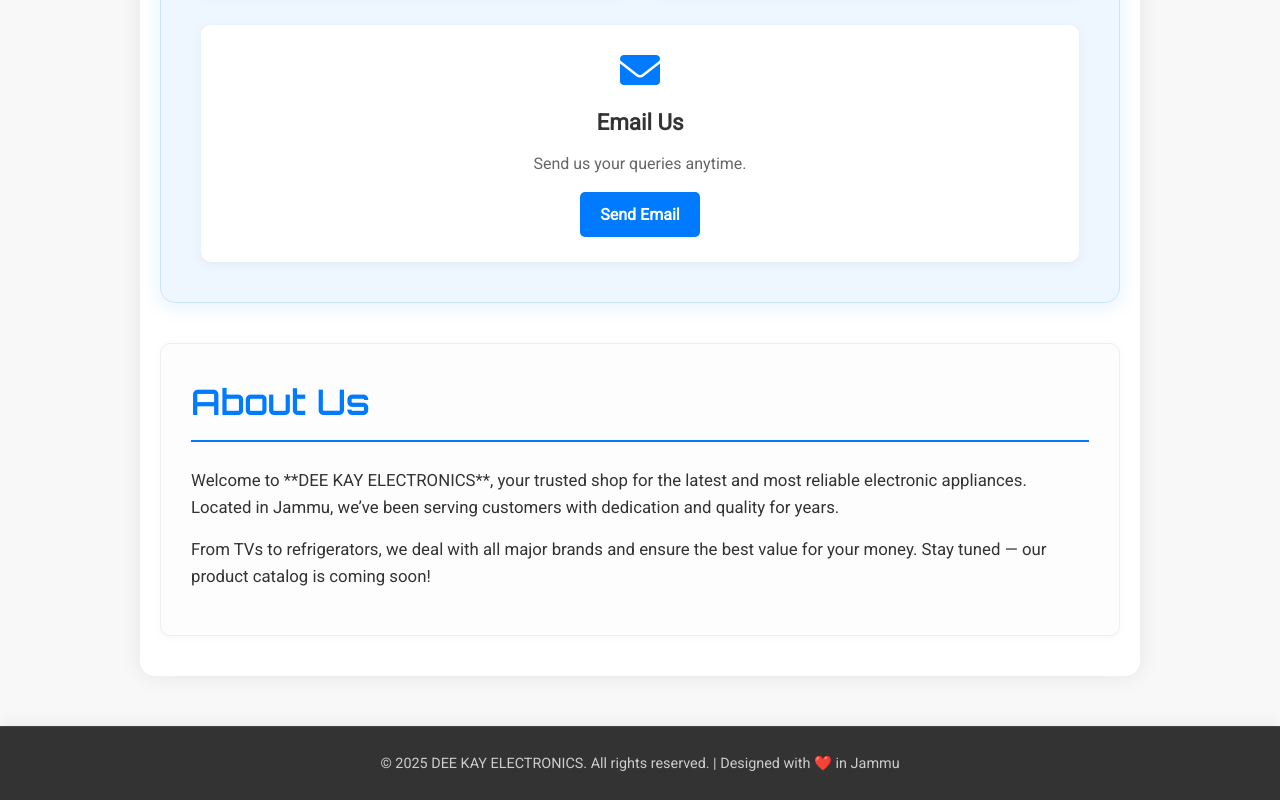
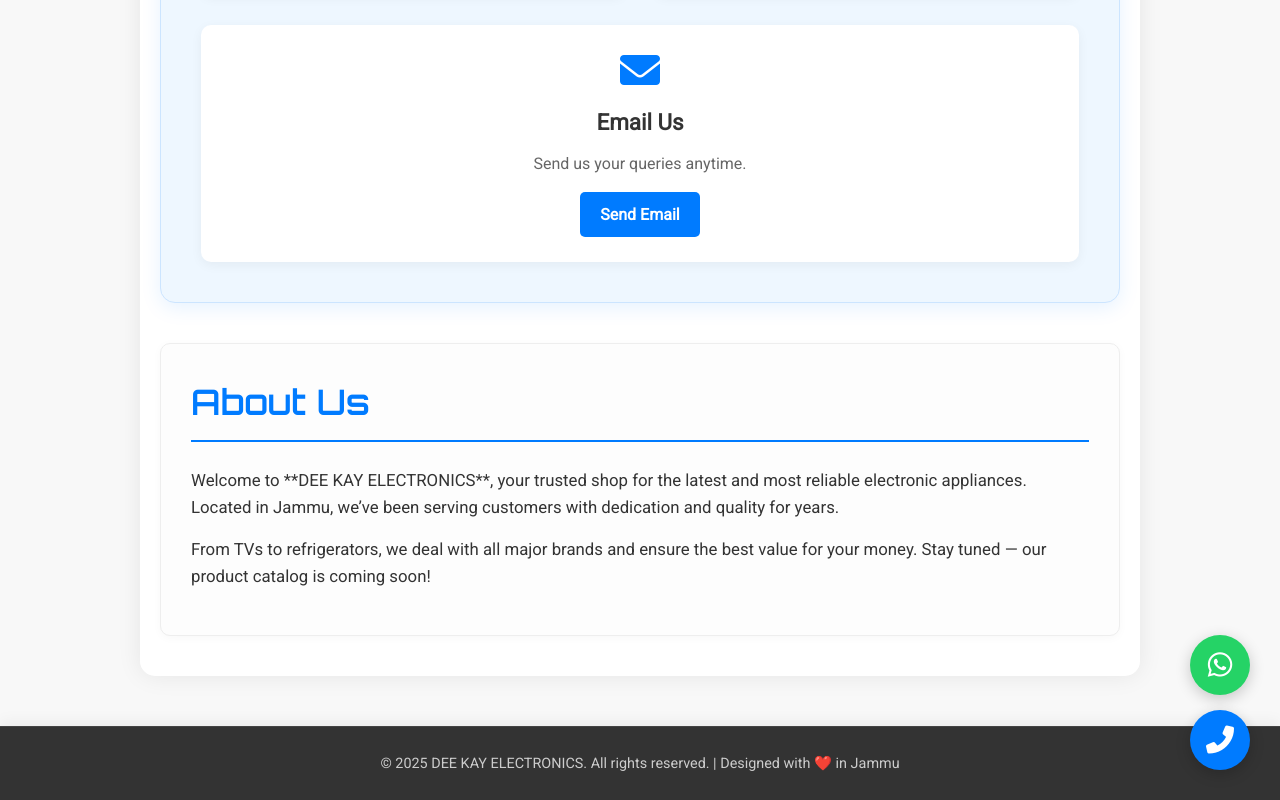
Before and after one commit to DeeKayElectronics/Shop_Website, a plain HTML site: page main1.html in a window 1280 px wide. Shown: the part 1160-1960 px from the top of the page. Drawn offline with Linux system fonts and the light colour scheme.

Commit message:
Update main1.html

```diff
--- a/main1.html
+++ b/main1.html
@@ -276,6 +276,45 @@
         }
 
 
+        /* Fixed WhatsApp and Call Buttons */
+        .fixed-buttons {
+            position: fixed;
+            bottom: 30px; /* Adjust as needed */
+            right: 30px; /* Adjust as needed */
+            z-index: 1000; /* Ensure they are above other content */
+            display: flex;
+            flex-direction: column; /* Stack buttons vertically */
+            gap: 15px; /* Space between buttons */
+        }
+
+        .fixed-buttons a {
+            display: flex;
+            justify-content: center;
+            align-items: center;
+            width: 60px; /* Size of the button */
+            height: 60px; /* Size of the button */
+            border-radius: 50%; /* Make them circular */
+            color: white;
+            font-size: 28px; /* Icon size */
+            text-decoration: none;
+            box-shadow: 0 4px 15px rgba(0, 0, 0, 0.2);
+            transition: transform 0.3s ease, box-shadow 0.3s ease;
+        }
+
+        .fixed-buttons a:hover {
+            transform: scale(1.1); /* Slightly enlarge on hover */
+            box-shadow: 0 6px 20px rgba(0, 0, 0, 0.3);
+        }
+
+        .whatsapp-btn {
+            background-color: #25D366; /* WhatsApp green */
+        }
+
+        .call-btn {
+            background-color: #007bff; /* Your primary blue accent color */
+        }
+
+
         /* Responsive Adjustments for Main Page */
         @media (max-width: 992px) {
             #quick-info .info-card {
@@ -326,6 +365,18 @@
                 0% { transform: translateX(0); }
                 100% { transform: translateX(calc(-165px * 6)); } /* (150px + 15px) * 6 unique slides */
             }
+
+            /* Media Queries for Fixed Buttons (adjust their position on smaller screens) */
+            .fixed-buttons {
+                bottom: 20px;
+                right: 20px;
+                gap: 10px;
+            }
+            .fixed-buttons a {
+                width: 50px;
+                height: 50px;
+                font-size: 24px;
+            }
         }
 
         @media (max-width: 480px) {
@@ -367,6 +418,16 @@
                 0% { transform: translateX(0); }
                 100% { transform: translateX(calc(-130px * 6)); } /* (120px + 10px) * 6 unique slides */
             }
+
+            .fixed-buttons {
+                bottom: 15px;
+                right: 15px;
+            }
+            .fixed-buttons a {
+                width: 45px;
+                height: 45px;
+                font-size: 22px;
+            }
         }
     </style>
 </head>
@@ -378,14 +439,16 @@
     </header>
 
     <nav>
-    <a href="#brands">Products</a> <a href="#quick-info">Quick Info</a>
+        <a href="#brands">Products</a>
+        <a href="#quick-info">Quick Info</a>
         <a href="#about">About Us</a>
     </nav>
 
     <div class="container">
 
         <section id="brands" class="section">
-      <h2>Product Showcase</h2> <div class="slider-container">
+            <h2>Product Showcase</h2>
+            <div class="slider-container">
                 <div class="slider-track">
                     <div class="product-slide"><img src="https://via.placeholder.com/200x150/007bff/ffffff?text=Smart+TV" alt="Smart TV"></div>
                     <div class="product-slide"><img src="https://via.placeholder.com/200x150/28a745/ffffff?text=Washing+Machine" alt="Washing Machine"></div>
@@ -444,5 +507,14 @@
         © 2025 DEE KAY ELECTRONICS. All rights reserved. | Designed with ❤️ in Jammu
     </footer>
 
+    <div class="fixed-buttons">
+        <a href="https://wa.me/919906320240" class="whatsapp-btn" target="_blank" aria-label="Chat on WhatsApp">
+            <i class="fab fa-whatsapp"></i>
+        </a>
+        <a href="tel:+919906320240" class="call-btn" aria-label="Call Us">
+            <i class="fas fa-phone-alt"></i>
+        </a>
+    </div>
+
 </body>
 </html>
```
Lines whose indentation alone changed are shown as unchanged.
